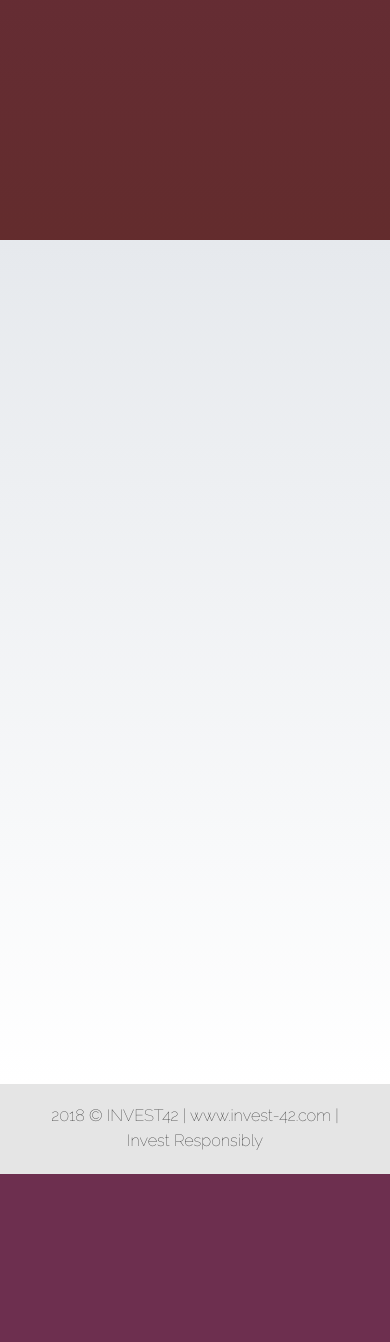
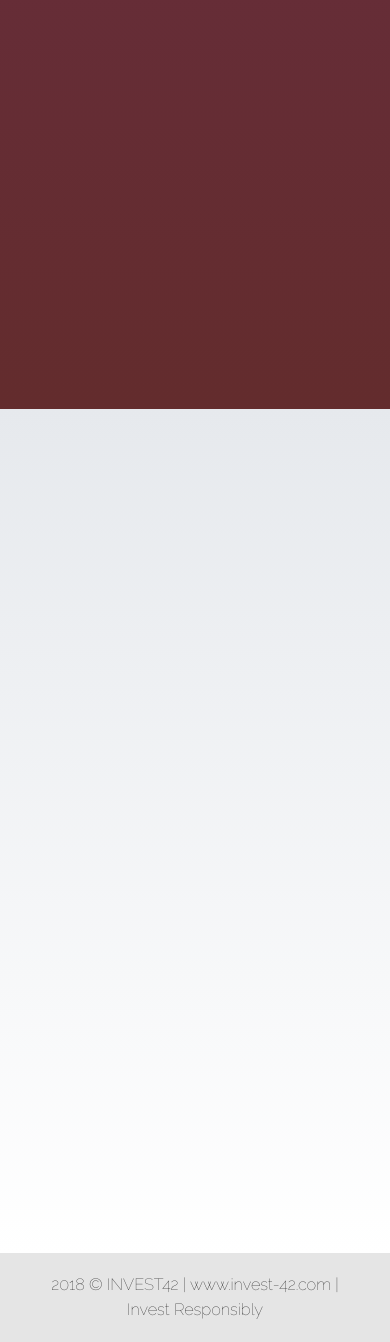
Before and after one commit to jmichael77/INVEST42, a PHP site: page / in a window 390 px wide. Shown: the part 3431-4773 px from the top of the page. Before the commit the page ends 4605 px from the top, so only its background shows below. Run offline with PHP 8.4, Linux system fonts and the light colour scheme; some libraries are stand-ins or nearby versions.

Commit message:
updated slide02 height

```diff
--- a/css/styles.css
+++ b/css/styles.css
@@ -706,7 +706,7 @@ a.fa {
   }
 
   #slide02 {
-    height: 235vh;
+    height: 255vh;
   }
 
   #slide02 > div {
```
